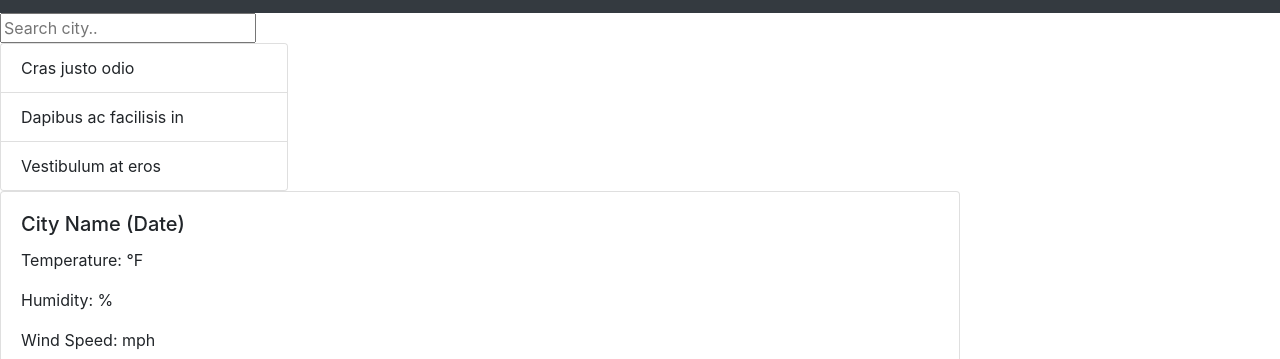
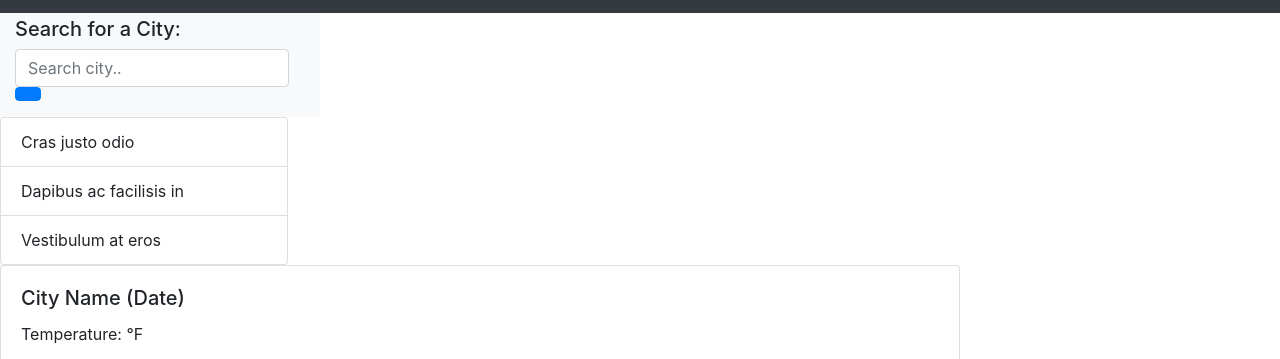
Before and after one commit to Bokosyk/Weather-Dashboard, a plain HTML site: page index.html in a window 1280 px wide. Shown: the part 59-418 px from the top of the page. Drawn offline with nearby package versions, Linux system fonts and the light colour scheme.

Commit message:
Reworked search bar and import FontAwesome

```diff
--- a/index.html
+++ b/index.html
@@ -11,18 +11,32 @@
     <link rel="stylesheet" href="https://stackpath.bootstrapcdn.com/bootstrap/4.3.1/css/bootstrap.min.css"
         integrity="sha384-ggOyR0iXCbMQv3Xipma34MD+dH/1fQ784/j6cY/iJTQUOhcWr7x9JvoRxT2MZw1T" crossorigin="anonymous">
 
+        <!-- FontAwesome Import -->
+    <link rel="stylesheet" href="https://cdnjs.cloudflare.com/ajax/libs/font-awesome/4.7.0/css/font-awesome.min.css">
+
     <!-- Personal CSS -->
     <link rel="stylesheet" href="Assets/Style.css">
 </head>
 
 <body>
+    <!-- Header -->
     <header class="container-fluid text-center text-white bg-dark p-2">
         <h1>Weather Dashboard</h1>
     </header>
 
     <aside>
-        <input id="city-input" type="text" placeholder="Search city..">
-
+        <div class="container-fluid">
+            <div class="row">
+                <aside class="col-lg-3 bg-light">
+                    <h5 class="mt-1"> Search for a City: </h5>
+                    <div class="form-inline form-group">
+                        <input class="form-control" id="city-input" type="text" placeholder="Search city..">
+                        <button class="btn btn-primary" id="search-button"> <!-- Icon goes here --> </button>
+                    </div>
+                </aside>
+    </aside>
+    </div>
+    </div>
 
     <!-- List of cities -->
     <div class="card" style="width: 18rem;">
```
Lines whose indentation alone changed are shown as unchanged.
